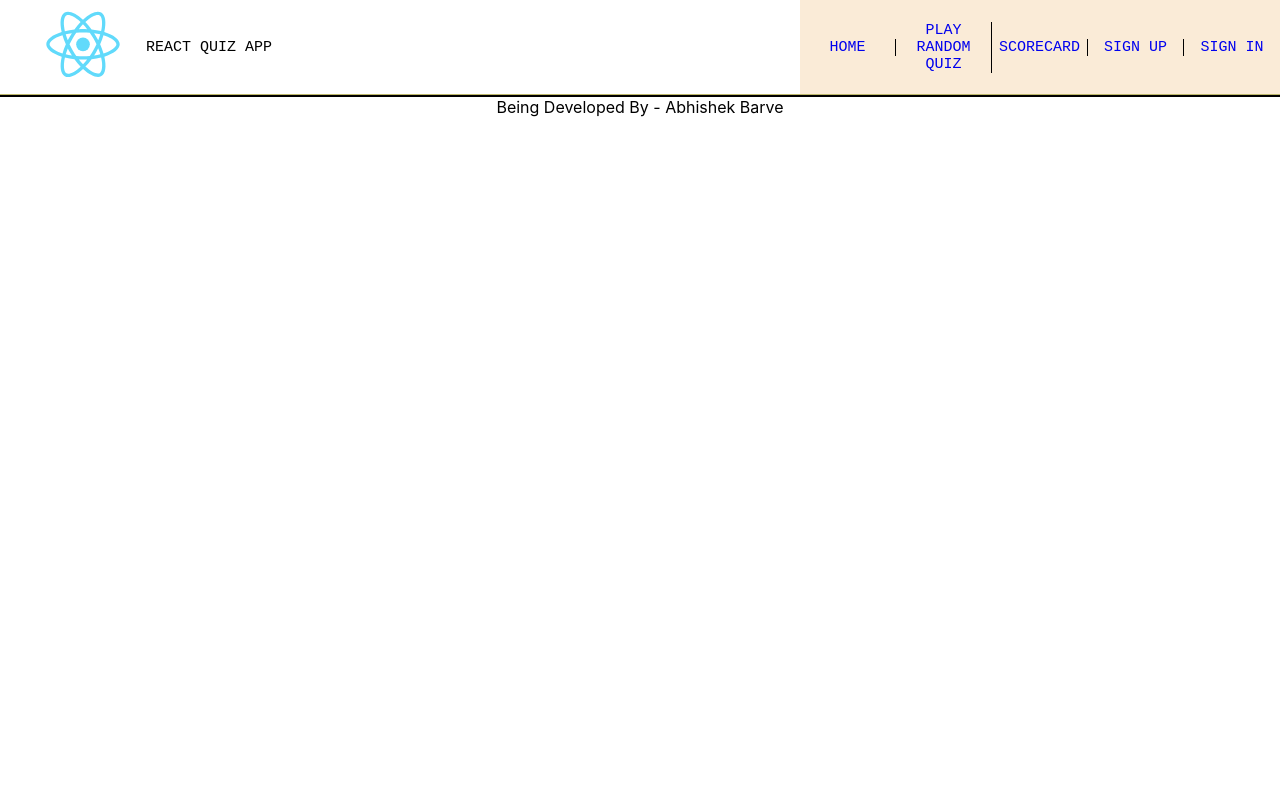
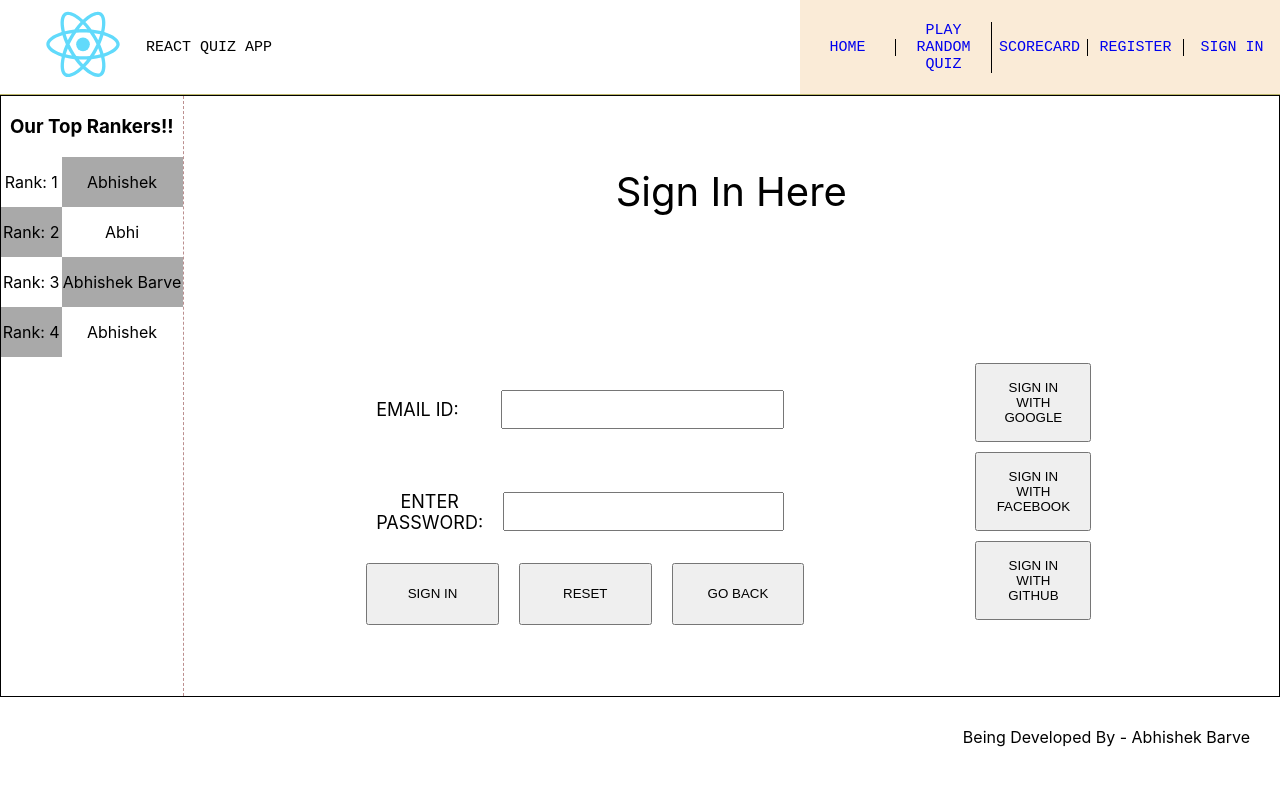
Before and after one commit to abhishekbarve0612/react-quiz-app, a React app: page /react-quiz-app/sign-in in a window 1280 px wide. Built offline with nearby package versions, Linux system fonts and the light colour scheme.

Commit message:
Added Registration and Login Page

```diff
--- a/src/components/App.js
+++ b/src/components/App.js
@@ -7,6 +7,8 @@ import MainArea from './main/MainArea';
 import Sidebar from './main/Sidebar';
 import QuestionNavigator from './quiz/QuestionNavigator';
 import Quiz from './quiz/Quiz';
+import Registration from './accounts/Registration';
+import Signin from './accounts/Signin';
 
 function App() {
   return (
@@ -23,6 +25,14 @@ function App() {
             <QuestionNavigator />
             <MainArea quizOn={true} />
           </Route>
+          <Route exact path="/react-quiz-app/register">
+            <Sidebar />
+            <Registration />
+          </Route>
+          <Route exact path="/react-quiz-app/sign-in">
+            <Sidebar />
+            <Signin />
+          </Route>
         </Switch>
         </div>
         <Footer />
--- /dev/null
+++ b/src/components/accounts/Registration.js
@@ -0,0 +1,43 @@
+import React from 'react';
+import './style.css';
+const Registration = () => {
+  return (
+    <div className="register">
+      <div className="heading">
+        Register Here
+      </div>
+      <div className="registration-form">
+        <form action="#">
+          <div className="form-input">
+          <label htmlFor="fName">First Name:</label>
+          <input type="text" name="fName" id="fName"  />
+          </div>
+          <div className="form-input">
+          <label htmlFor="lName">Last Name:</label>
+          <input type="text" name="lName" id="lName"  />
+          </div>
+          <div className="form-input">
+          <label htmlFor="emailID">Email ID:</label>
+          <input type="email" name="emailID" id="emailID"  />
+          </div>
+          <div className="form-input">
+          <label htmlFor="password">Enter Password:</label>
+          <input type="password" name="password" id="password"/>
+          </div>
+          <div className="form-buttons">
+          <button type="submit">REGISTER</button>
+          <button type="reset">RESET</button>
+          <button >GO BACK</button>
+          </div>
+        </form>
+        <div className="sign-up-with">
+          <button>SIGN UP WITH GOOGLE</button>
+          <button>SIGN UP WITH FACEBOOK</button>
+          <button>SIGN UP WITH GITHUB</button>
+        </div>
+      </div>
+    </div>
+   );
+}
+
+export default Registration;
--- /dev/null
+++ b/src/components/accounts/Signin.js
@@ -0,0 +1,35 @@
+import React from 'react';
+import './style.css';
+const Signin = () => {
+  return (
+    <div className="register">
+      <div className="heading">
+        Sign In Here
+      </div>
+      <div className="registration-form">
+        <form action="#">
+          <div className="form-input">
+          <label htmlFor="emailID">Email ID:</label>
+          <input type="email" name="emailID" id="emailID"  />
+          </div>
+          <div className="form-input">
+          <label htmlFor="password">Enter Password:</label>
+          <input type="password" name="password" id="password"/>
+          </div>
+          <div className="form-buttons">
+          <button type="submit">SIGN IN</button>
+          <button type="reset">RESET</button>
+          <button >GO BACK</button>
+          </div>
+        </form>
+        <div className="sign-up-with">
+          <button>SIGN IN WITH GOOGLE</button>
+          <button>SIGN IN WITH FACEBOOK</button>
+          <button>SIGN IN WITH GITHUB</button>
+        </div>
+      </div>
+    </div>
+   );
+}
+
+export default Signin;
--- /dev/null
+++ b/src/components/accounts/style.css
@@ -0,0 +1,77 @@
+.register {
+  grid-column: 3/7;
+  display: grid;
+  grid-template-columns: 1fr;
+  align-items: center;
+}
+
+.register .heading {
+  font-size: 40px;
+}
+
+.register > div {
+  justify-self: center;
+  align-self: center;
+}
+
+.register .registration-form {
+  display: grid;
+  grid-template-columns: repeat(5, 1fr);
+}
+
+.registration-form form {
+  display: grid;
+  grid-column: 1/4;
+  grid-template-columns: repeat(1, 1fr);
+}
+
+.registration-form .sign-up-with {
+  grid-column: 5/6;
+  display: grid;
+  grid-template-columns: 1fr;
+  grid-auto-columns: minmax(100px, auto);
+  margin-left: 20px;
+  justify-self: right;
+}
+
+.sign-up-with button {
+  padding: 15px;
+  margin: 5px;
+  align-self: center;
+}
+
+form .form-input {
+  display: grid;
+  grid-template-columns: repeat(4, 1fr);
+  padding: 10px;
+}
+
+.form-input input {
+  grid-column: 2/5;
+  padding: 10px;
+  margin: 10px;
+  margin-left: 20px;
+  align-self: center;
+}
+.form-input label {
+  grid-column: 1/2;
+  font-size: large;
+  text-transform: uppercase;
+  justify-self: left;
+  align-self: center;
+}
+
+.form-buttons {
+  display: grid;
+  grid-template-columns: repeat(3, 1fr);
+  justify-content: center;
+  gap: 20px;
+}
+
+.form-buttons button {
+  padding: 10px;
+}
+
+.form-submit button {
+  padding: 20px;
+}
--- a/src/components/footer/Footer.js
+++ b/src/components/footer/Footer.js
@@ -1,5 +1,5 @@
 import React from 'react';
-
+import './footer.css';
 
 const Footer = () => {
   return (
--- /dev/null
+++ b/src/components/footer/footer.css
@@ -0,0 +1,5 @@
+.footer {
+  display: flex;
+  flex-direction: row-reverse;
+  padding: 30px;
+}
--- a/src/components/header/Navbar.js
+++ b/src/components/header/Navbar.js
@@ -25,10 +25,10 @@ const Navbar = () => {
           <a href="#opt3">ScoreCard</a>
         </div>
         <div className="item">
-          <a href="#opt3">Sign Up</a>
+          <Link to="/react-quiz-app/register">Register</Link>
         </div>
         <div className="item">
-          <a href="#opt3">Sign In</a>
+          <Link to="/react-quiz-app/sign-in">Sign In</Link>
         </div>
       </div>
     </div>
--- a/src/components/quiz/style.css
+++ b/src/components/quiz/style.css
@@ -124,7 +124,7 @@
   justify-self: center;
   align-self: center;
 }
-button {
+.quiz-attempt button {
   padding: 8px;
   border: none;
   background-color: lightgreen;
```
